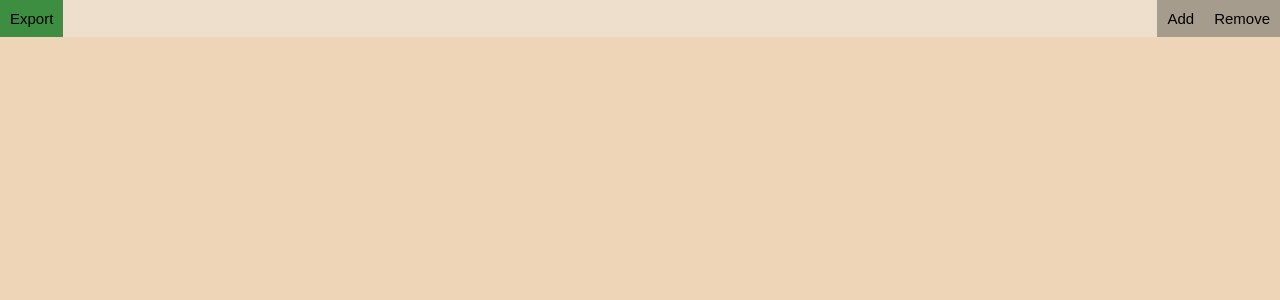
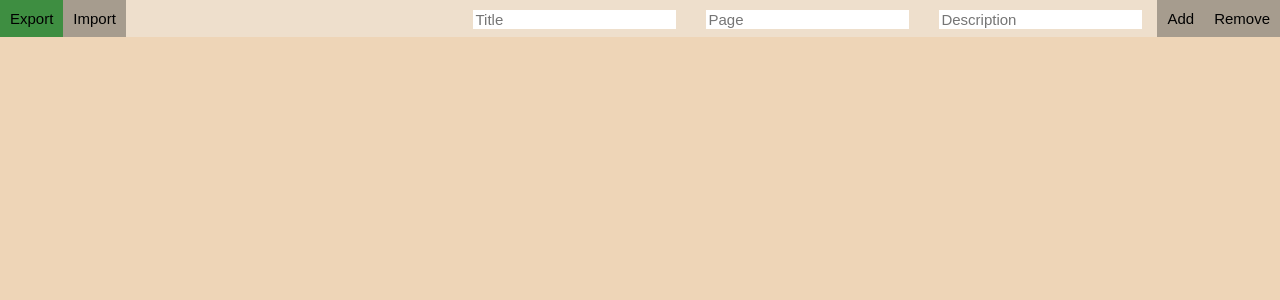
Before and after one commit to oddbullet/Library, a React (Create React App) app: page / in a window 1280 px wide. Shown: the top 300 px of the page. Built offline with nearby package versions, Linux system fonts and the light colour scheme.

Commit message:
add inputs

```diff
--- a/src/components/Display/index.js
+++ b/src/components/Display/index.js
@@ -1,10 +1,31 @@
 import './index.css';
 
-const Display = () => {
-    return(
-        <div>
-        </div>
-    )
+const Display = (props) => {
+    const data = props.data;
+
+    try{
+        const strAscending = [...data].sort((a,b) => a.title > b.title ? 1:-1,);
+        // console.log(strAscending)
+
+        return (
+            <table>
+                <tbody>
+                    {strAscending.map((book, index) => (
+                        <tr key={index}>
+                            <td>{book.title}</td>
+                            <td>{book.page}</td>
+                            <td>{book.des}</td>
+                        </tr>
+                    ))}
+                </tbody>
+            </table>
+        )
+
+    } catch (err){
+        console.log(err);
+    }
+
+
 }
 
 export default Display
--- a/src/components/Topbar/index.css
+++ b/src/components/Topbar/index.css
@@ -14,11 +14,31 @@
     padding: 10px;
 }
 
+.importButton{
+    background-color: #a69c8e;
+    font-size: 15px;
+    border: none;
+    padding: 10px;
+}
+
+
+.inputBox{
+    border: none;
+    font-size: 15px;
+    margin-block-start: 10px;
+    margin-inline-start: 15px;
+    margin-inline-end: 15px;
+}
+
 .addButton{
     background-color: #a69c8e;
     font-size: 15px;
     border: none;
     padding: 10px;
+}
+
+.addButton,
+.inputBox{
     float: right;
 }
 
@@ -31,6 +51,7 @@
 }
 
 .exportButton:hover,
+.importButton:hover,
 .addButton:hover,
 .remButton:hover{
     cursor: pointer;
@@ -38,6 +59,7 @@
 }
 
 .exportButton:active,
+.importButton:active,
 .addButton:active,
 .remButton:active{
     background-color: #5c8e60;
--- a/src/components/Topbar/index.js
+++ b/src/components/Topbar/index.js
@@ -1,18 +1,48 @@
 import './index.css';
-import Display from '../Display/index.js'
+import Display from '../Display/index.js';
+import React, {useState} from 'react';
 
 const Topbar = () => {
 
-    let dataList = [{
-        name: "Bill"
-    }]
+    const [title, setTitle] = useState([""]);
+    const [page, setPage] = useState([""]);
+    const [des, setDes] = useState([""]);
+    const [list, setList] = useState([{
+        title:"",
+        page:"",
+        des:""
+    }]);
 
     function exportClick(){
-        console.log("test")
+        console.log("test");
+    }
+
+    function importClick(){
+        console.log("import");
     }
 
     function addClick(){
-        console.log("add");
+
+        if(title === '' || page === '' || des === ''){
+            alert("Fill in all boxes.");
+        } else {
+            try{
+                setList((...list) => [...title, ...page, ...des,{
+                    title: title,
+                    page: page,
+                    des: des
+                }]);
+                setTitle("");
+                setPage("");
+                setDes("");
+                console.log(list.toString)
+            } catch (err){
+                console.log(err)
+            }
+
+        }
+
+
     }
 
     function removeClick(){
@@ -24,11 +54,18 @@ const Topbar = () => {
             <div className = 'topBar'>
                 <div className = 'rightButtons'>
                     <button className = 'exportButton' onClick = {exportClick}>Export</button>
+                    <button className = 'importButton' onClick = {importClick}>Import</button>
+
                     <button className = 'remButton' onClick = {removeClick}>Remove</button>
                     <button className = 'addButton' onClick = {addClick}>Add</button>
+
+                    <input className = 'inputBox' type = "text" placeholder='Description' value = {des} onChange={(text) => setDes(text.target.value)}/>
+                    <input className = 'inputBox' type = "text" placeholder='Page' value = {page} onChange={(text) => setPage(text.target.value)}/>
+                    <input className = 'inputBox' type = "text" placeholder='Title' value = {title} onChange={(text) => setTitle(text.target.value)}/>
+
                 </div>
             </div>
-            <Display dataList = {dataList}></Display>
+            <Display data = {list}></Display>
         </div>
 
 
```
